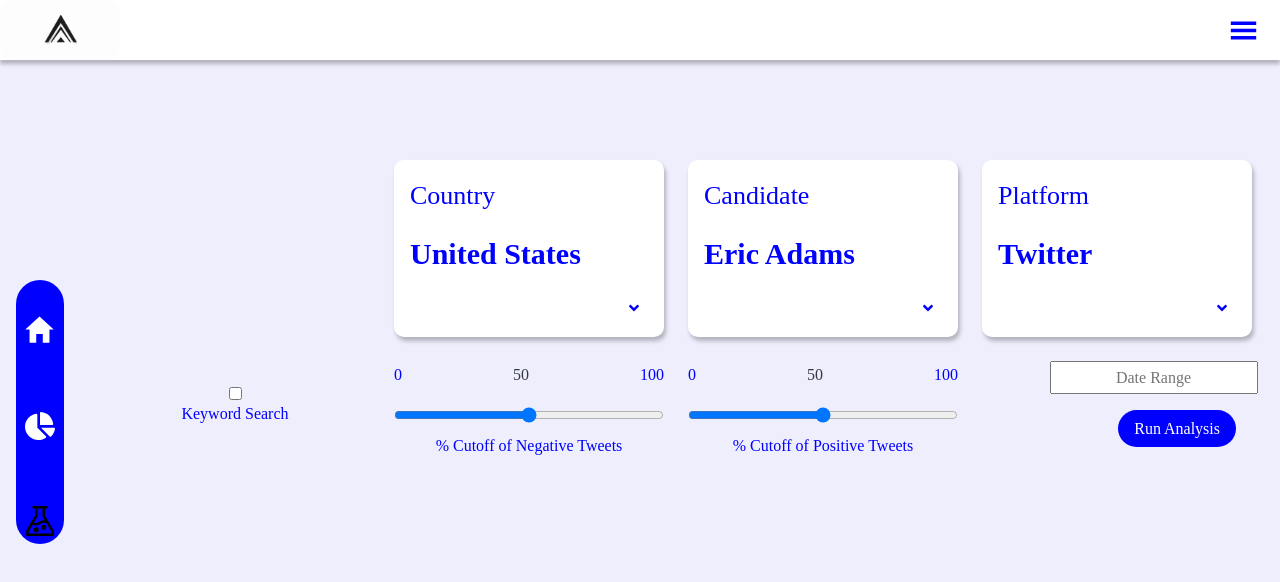
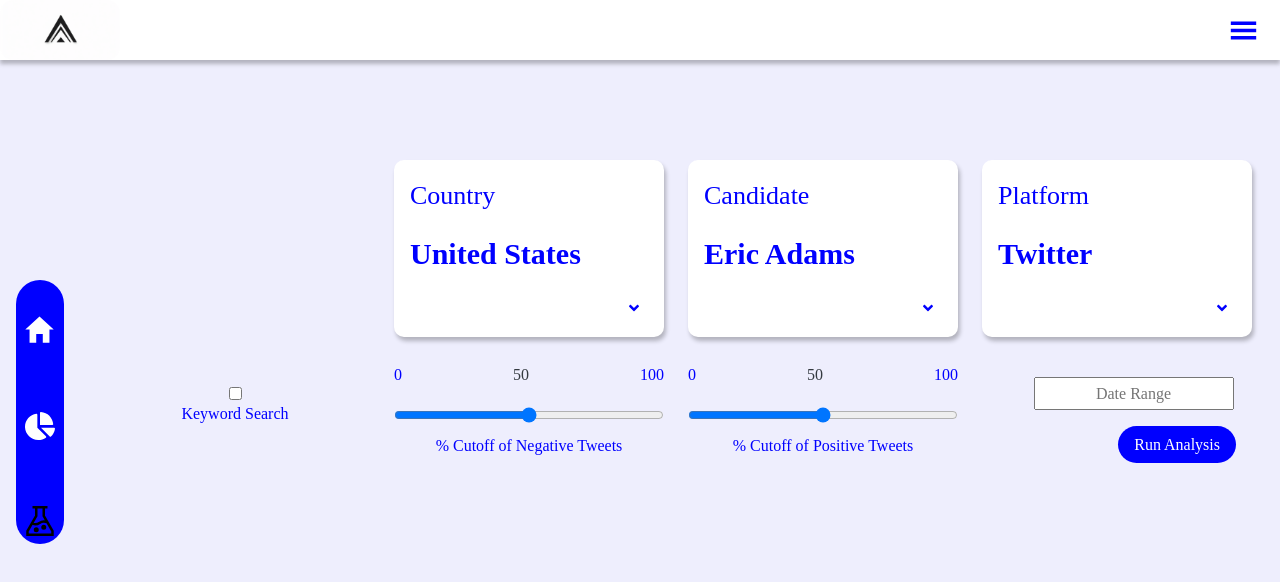
Before and after one commit to moviefan322/politic, a Next.js app: page / in a window 1280 px wide. Shown: the top 582 px of the page. Built offline with nearby package versions, Linux system fonts and the light colour scheme.

Commit message:
adjusts dateInput styling

```diff
--- a/src/components/params.module.css
+++ b/src/components/params.module.css
@@ -47,3 +47,13 @@
   margin-right: 1rem;
   margin-top: 1rem;
 }
+
+.dateInput {
+  width: 200px !important;
+}
+
+.dinputDiv {
+  position: relative;
+  margin-top: 1rem;
+  right: 1rem;
+}
--- a/src/components/params.tsx
+++ b/src/components/params.tsx
@@ -129,15 +129,15 @@
           <p className="text-center">% Cutoff of Positive Tweets</p>
         </div>
         <div className="col-3">
-          <div className="mx-auto w-50">
+          <div className={`mx-auto w-50 ${styles.dinputDiv}`}>
             <InputMask
-              className="text-center mx-auto"
+              className={`text-center mx-auto ${styles.dateInput}`}
               type="text"
               placeholder="Date Range"
               value={dateRange}
               onChange={(event: any) => setDateRange(event.target.value)}
               mask="99/99/9999 - 99/99/9999"
-              slotChar="mm/dd/yyyy"
+              slotChar="mm/dd/yyyy - mm/dd/yyyy"
             />
           </div>
 
```
